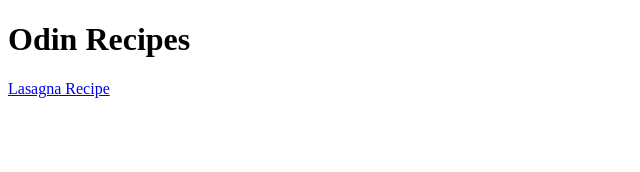
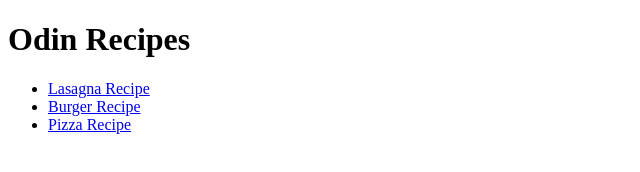
Before and after one commit to GermychV/odin-recipes, a plain HTML site: page index.html in a window 1280 px wide. Shown: the whole page, without its empty margins (0-640 px from the left). Drawn offline with Linux system fonts and the light colour scheme.

Commit message:
Add a list with links to recipes

```diff
--- a/index.html
+++ b/index.html
@@ -7,7 +7,11 @@
 </head>
 <body>
     <h1>Odin Recipes</h1>
+    <ul>
+        <li><a href="recipes/lasagna.html">Lasagna Recipe</a></li>
+        <li><a href="recipes/burger.html">Burger Recipe</a></li>
+        <li><a href="recipes/pizza.html">Pizza Recipe</a></li>
+    </ul>
 
-    <a href="recipes/lasagna.html">Lasagna Recipe</a>
 </body>
 </html>
```
